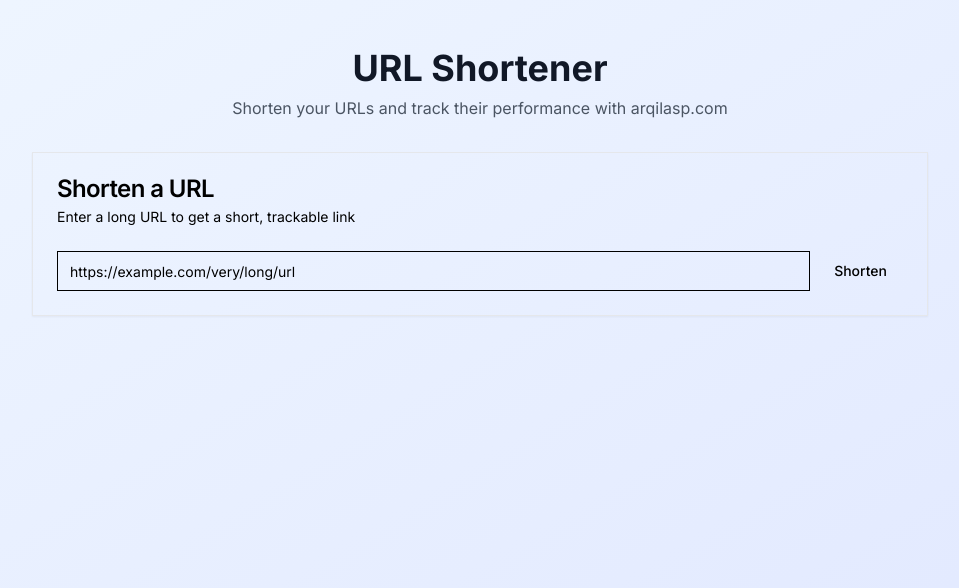
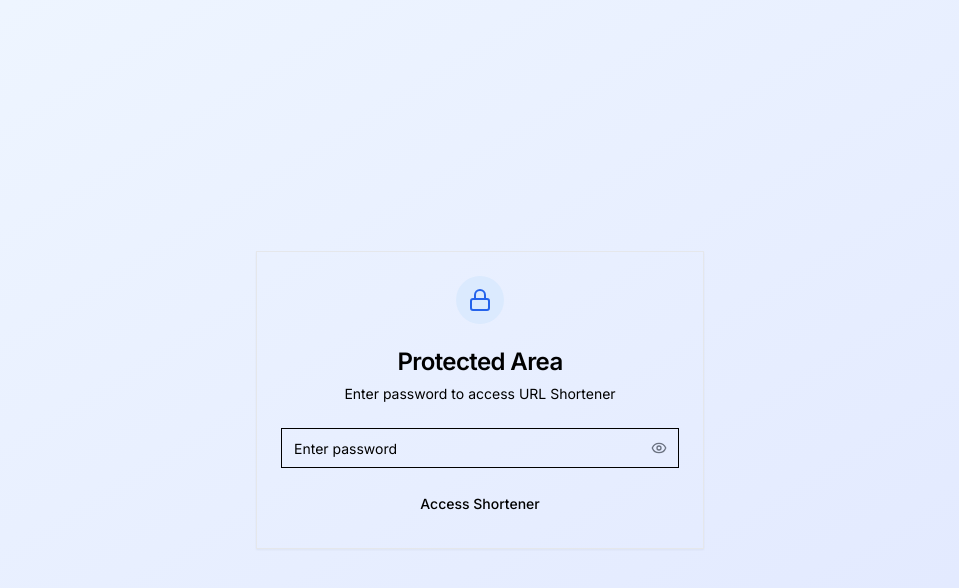
Before and after one commit to pablonification/portfolio-arqila, a Next.js app: page /shortener in a window 1280 px wide. Shown: the top 588 px of the page, without its empty margins (160-1119 px from the left). Built offline with nearby package versions, Linux system fonts and the light colour scheme; a web font is replaced by a local one.

Commit message:
feat: password auth for shortener

```diff
--- a/app/shortener/page.tsx
+++ b/app/shortener/page.tsx
@@ -6,6 +6,7 @@ import { Input } from '@/components/ui/input';
 import { Card, CardContent, CardDescription, CardHeader, CardTitle } from '@/components/ui/card';
 import { Copy, ExternalLink, BarChart3, Clock, MousePointer } from 'lucide-react';
 import { toast } from 'sonner';
+import PasswordProtection from '@/components/PasswordProtection';
 
 interface ShortenResult {
   shortUrl: string;
@@ -84,7 +85,8 @@ export default function UrlShortenerPage() {
   };
 
   return (
-    <div className="min-h-screen bg-gradient-to-br from-blue-50 to-indigo-100 p-4">
+    <PasswordProtection>
+      <div className="min-h-screen bg-gradient-to-br from-blue-50 to-indigo-100 p-4">
       <div className="max-w-4xl mx-auto py-8">
         <div className="text-center mb-8">
           <h1 className="text-4xl font-bold text-gray-900 mb-2">
@@ -248,7 +250,8 @@ export default function UrlShortenerPage() {
             </CardContent>
           </Card>
         )}
+        </div>
       </div>
-    </div>
+    </PasswordProtection>
   );
 }
--- /dev/null
+++ b/components/PasswordProtection.tsx
@@ -0,0 +1,138 @@
+'use client';
+
+import { useState, useEffect } from 'react';
+import { Button } from '@/components/ui/button';
+import { Input } from '@/components/ui/input';
+import { Card, CardContent, CardDescription, CardHeader, CardTitle } from '@/components/ui/card';
+import { Lock, Eye, EyeOff } from 'lucide-react';
+import { toast } from 'sonner';
+
+interface PasswordProtectionProps {
+  children: React.ReactNode;
+}
+
+const CORRECT_PASSWORD = 'biru1933';
+const AUTH_KEY = 'shortener_auth';
+
+export default function PasswordProtection({ children }: PasswordProtectionProps) {
+  const [isAuthenticated, setIsAuthenticated] = useState(false);
+  const [password, setPassword] = useState('');
+  const [showPassword, setShowPassword] = useState(false);
+  const [isLoading, setIsLoading] = useState(true);
+
+  useEffect(() => {
+    // Check if user is already authenticated
+    const authStatus = localStorage.getItem(AUTH_KEY);
+    const authTime = localStorage.getItem(`${AUTH_KEY}_time`);
+
+    if (authStatus === 'true' && authTime) {
+      const timeElapsed = Date.now() - parseInt(authTime);
+      // Session expires after 24 hours
+      if (timeElapsed < 24 * 60 * 60 * 1000) {
+        setIsAuthenticated(true);
+      } else {
+        localStorage.removeItem(AUTH_KEY);
+        localStorage.removeItem(`${AUTH_KEY}_time`);
+      }
+    }
+    setIsLoading(false);
+  }, []);
+
+  const handlePasswordSubmit = (e: React.FormEvent) => {
+    e.preventDefault();
+
+    if (password === CORRECT_PASSWORD) {
+      setIsAuthenticated(true);
+      localStorage.setItem(AUTH_KEY, 'true');
+      localStorage.setItem(`${AUTH_KEY}_time`, Date.now().toString());
+      toast.success('Access granted!');
+      setPassword('');
+    } else {
+      toast.error('Invalid password');
+      setPassword('');
+    }
+  };
+
+  const handleLogout = () => {
+    setIsAuthenticated(false);
+    localStorage.removeItem(AUTH_KEY);
+    localStorage.removeItem(`${AUTH_KEY}_time`);
+    toast.success('Logged out');
+  };
+
+  if (isLoading) {
+    return (
+      <div className="min-h-screen bg-gradient-to-br from-blue-50 to-indigo-100 flex items-center justify-center">
+        <div className="animate-spin rounded-full h-8 w-8 border-b-2 border-blue-600"></div>
+      </div>
+    );
+  }
+
+  if (!isAuthenticated) {
+    return (
+      <div className="min-h-screen bg-gradient-to-br from-blue-50 to-indigo-100 flex items-center justify-center p-4">
+        <Card className="w-full max-w-md">
+          <CardHeader className="text-center">
+            <div className="flex justify-center mb-4">
+              <div className="p-3 bg-blue-100 rounded-full">
+                <Lock className="w-6 h-6 text-blue-600" />
+              </div>
+            </div>
+            <CardTitle className="text-2xl">Protected Area</CardTitle>
+            <CardDescription>
+              Enter password to access URL Shortener
+            </CardDescription>
+          </CardHeader>
+          <CardContent>
+            <form onSubmit={handlePasswordSubmit} className="space-y-4">
+              <div className="relative">
+                <Input
+                  type={showPassword ? 'text' : 'password'}
+                  placeholder="Enter password"
+                  value={password}
+                  onChange={(e) => setPassword(e.target.value)}
+                  className="pr-10"
+                  required
+                />
+                <Button
+                  type="button"
+                  variant="ghost"
+                  size="sm"
+                  className="absolute right-0 top-0 h-full px-3 hover:bg-transparent"
+                  onClick={() => setShowPassword(!showPassword)}
+                >
+                  {showPassword ? (
+                    <EyeOff className="w-4 h-4 text-gray-500" />
+                  ) : (
+                    <Eye className="w-4 h-4 text-gray-500" />
+                  )}
+                </Button>
+              </div>
+              <Button type="submit" className="w-full">
+                Access Shortener
+              </Button>
+            </form>
+          </CardContent>
+        </Card>
+      </div>
+    );
+  }
+
+  return (
+    <div className="relative">
+      {/* Logout button */}
+      <div className="fixed top-4 right-4 z-50">
+        <Button
+          variant="outline"
+          size="sm"
+          onClick={handleLogout}
+          className="bg-white/80 backdrop-blur-sm"
+        >
+          <Lock className="w-4 h-4 mr-2" />
+          Logout
+        </Button>
+      </div>
+      {children}
+    </div>
+  );
+}
```
